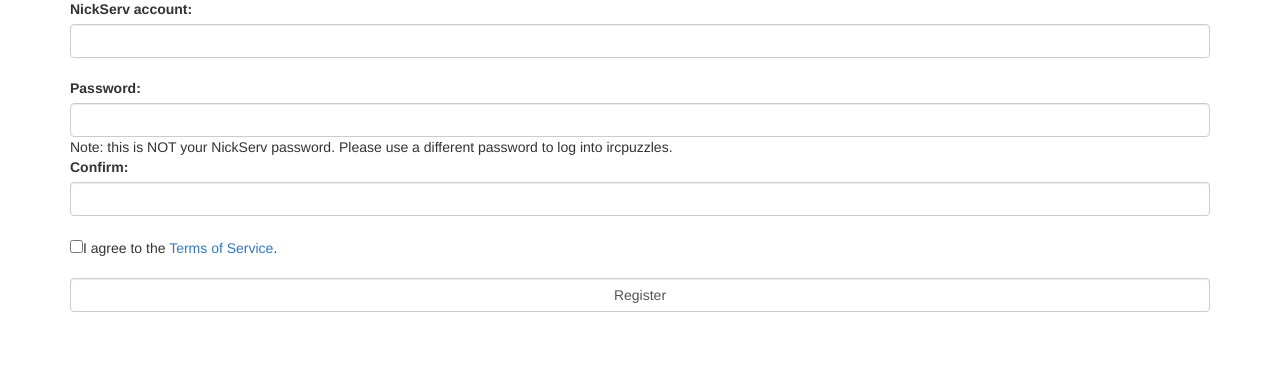
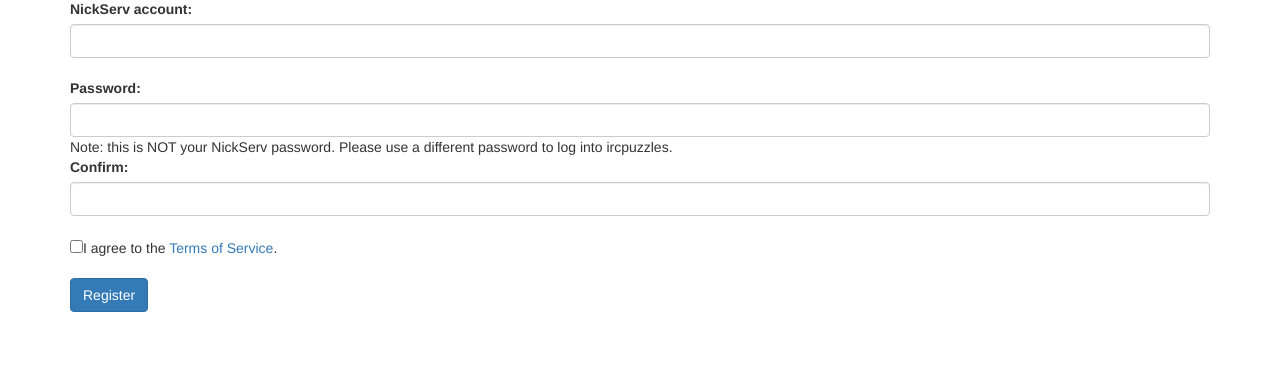
Before and after one commit to ircpuzzles/scoreboard, a Flask app: page /register/ in a window 1280 px wide. Shown: the part 131-509 px from the top of the page. Run offline with Flask 2, Linux system fonts and the light colour scheme; some libraries are stand-ins or nearby versions.

Commit message:
i'm bad at buttons

```diff
--- a/templates/register.html
+++ b/templates/register.html
@@ -11,7 +11,7 @@
     <label for="password">Password:         </label><input class="form-control" type="password" name="password"> Note: this is NOT your NickServ password. Please use a different password to log into ircpuzzles.<br>
     <label for="confirm_password">Confirm:      </label><input class="form-control" type="password" name="confirm_password"><br>
     <input type="checkbox" name="tos" value="agree">I agree to the <a href="/tos/" target="_blank">Terms of Service</a>.</input><br><br>
-    <input class="form-control" type="submit" value="Register" class="btn btn-primary">
+    <input type="submit" value="Register" class="btn btn-primary">
 </form>
 {% endif %}
 {% endblock %}
```
